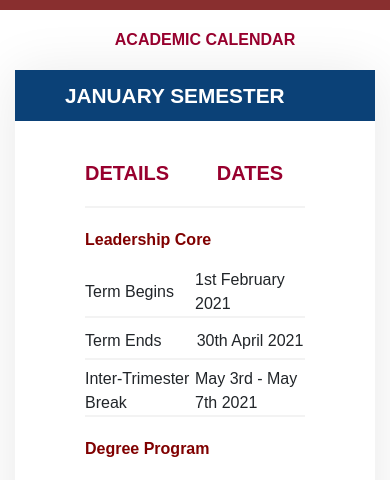
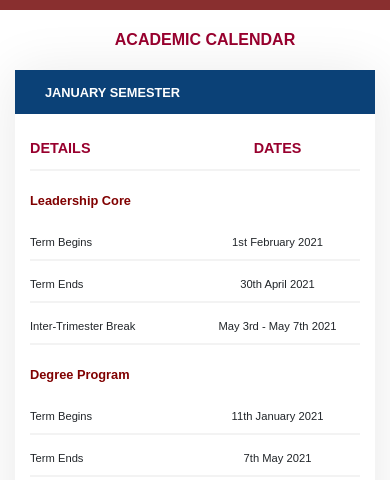
Before and after one commit to frimpongopoku/alu-plus-website, a React (Create React App) app: page /academics in a window 390 px wide. Shown: the part 344-824 px from the top of the page. Built offline with nearby package versions, Linux system fonts and the light colour scheme; grey boxes are pictures that could not be loaded; a web font is replaced by a local one.

Commit message:
academic page mobile view done :ok_hand:

```diff
--- a/src/assets/css/mobile-only.css
+++ b/src/assets/css/mobile-only.css
@@ -182,4 +182,35 @@
   .image-shelf {
     min-height: 110px !important;
   }
+
+  .academic-header {
+    padding-left: 30px !important;
+  }
+
+  .academic-header span {
+    font-size: 0.8rem !important;
+  }
+
+  .academic-body {
+    padding: 15px !important;
+    margin-bottom: 50px !important;
+  }
+
+  .row-left p,
+  .row-right p {
+    font-size: 0.7rem;
+  }
+
+  .row-left h5,
+  .row-right h5 {
+    font-size: 0.9rem !important;
+  }
+
+  .calendar-row {
+    min-height: 35px !important;
+  }
+
+  .calendar-row-title {
+    font-size: 0.8rem !important;
+  }
 }
--- a/src/pages/Calendar/AcademicCalendar.js
+++ b/src/pages/Calendar/AcademicCalendar.js
@@ -45,6 +45,7 @@ export default class AcademicCalendar extends Component {
                         fontWeight: "bold",
                         marginTop: 20,
                       }}
+                      className="calendar-row-title"
                     >
                       {list.title}
                     </p>
```
